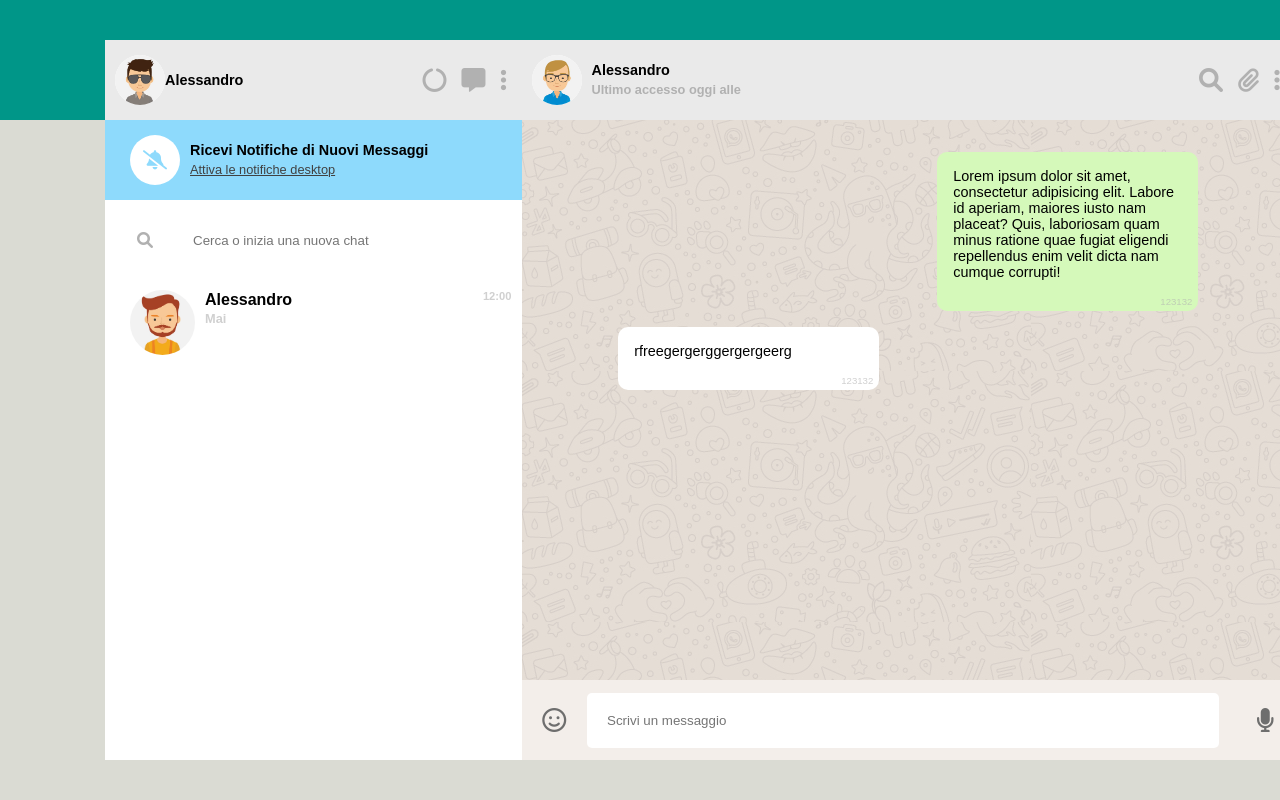
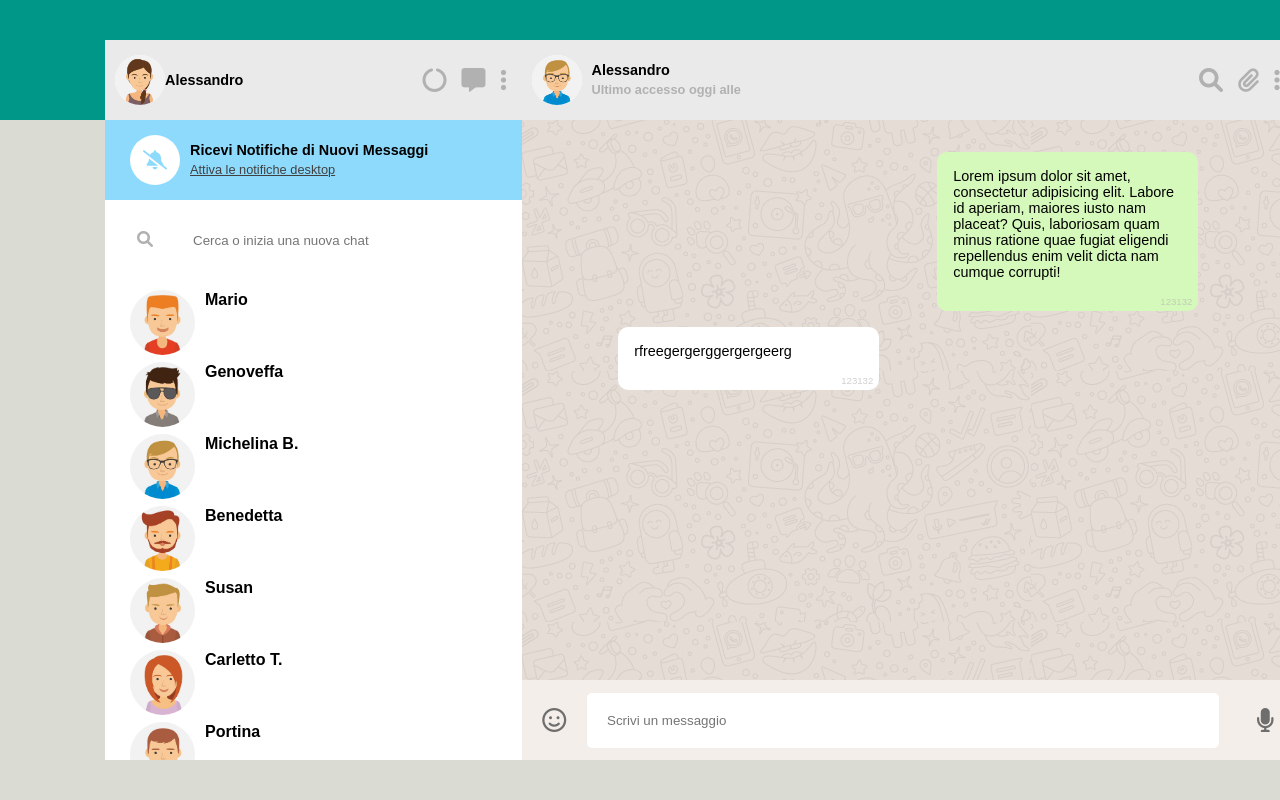
Before and after one commit to aleballabio/vue-boolzapp, a plain HTML site: page index.html in a window 1280 px wide. Shown: the top 800 px of the page. Drawn offline with nearby package versions, Linux system fonts and the light colour scheme.

Commit message:
v active index not working

```diff
--- a/index.html
+++ b/index.html
@@ -27,9 +27,9 @@
                 <header>
                     <div class="left-cont">
                         <div class="user-pic small">
-                            <img src="img/avatar_2.jpg" alt="Alessandro">
+                            <img :src="'img/' + activeProfile.image" :alt="activeProfile.nome">
                         </div>
-                        <span class="profile-title">Alessandro</span>
+                        <span class="profile-title">{{ activeProfile.nome }}</span>
                     </div>
 
                     <div class="right-cont">
@@ -53,26 +53,27 @@
 
                 <!-- Input Search -->
                 <div class="search-Container">
-                    <i class="search-icon fa-solid fa-magnifying-glass"></i>
-                    <input type="text" name="search-bar" value="" class="search-input"
+                    <label for="search-bar" name="search-emoji"><i
+                            class="search-icon fa-solid fa-magnifying-glass"></i></label>
+                    <input type="text" name="search-bar" v-model="searchingProfile" value="" class="search-input"
                         placeholder="Cerca o inizia una nuova chat">
                 </div>
 
                 <!-- Chats -->
                 <nav class="chat-container">
-                    <div class="chat">
+                    <div v-for="chat in chats" @click="changeCurrentChat(index)" class="chat">
                         <div class="left-cont">
                             <div class="user-pic">
-                                <img src="img/avatar_4.jpg" alt="gefef">
+                                <img :src="'img/' + chat.image" :alt="chat.nome">
                             </div>
 
                             <div class="user-text">
-                                <span class="profile-title big">Alessandro</span>
-                                <span class="user access last-message">Mai</span>
+                                <span class="profile-title big">{{ chat.nome }}</span>
+                                <span class="user access last-message">{{ chat.lastMessage }}</span>
                             </div>
                         </div>
 
-                        <div class="last-message date">12:00</div>
+                        <div class="last-message date">{{ chat.lastMessage }}</div>
                     </div>
                 </nav>
 
@@ -118,8 +119,8 @@
                 <!-- Input for Message -->
                 <footer>
                     <i class="fa-regular fa-face-smile icon dark-grey"></i>
-                    <input type="text" class="search-input write-message" name="text-for-message"
-                        placeholder="Scrivi un messaggio">
+                    <input type="text" v-model="activeProfile.textMessage" class="search-input write-message"
+                        name="text-for-message" placeholder="Scrivi un messaggio">
                     <i class="fa-solid fa-microphone icon dark-grey"></i>
                 </footer>
 
--- a/js/main.js
+++ b/js/main.js
@@ -0,0 +1,76 @@
+const app = new Vue({
+    el: '#root',
+    data: {
+        searchingProfile: "",
+        activeProfile:
+        {
+            nome: "Alessandro",
+            image: "avatar_io.jpg",
+            textMessage: "",
+            activeChat: 0,
+        },
+
+        chats: [
+            {
+                nome: "Mario",
+                image: "avatar_1.jpg",
+                lastMessage: "",
+                messages: [
+                    {
+                        text: "",
+                        time: "",
+                    }
+                ]
+            },
+
+            {
+                nome: "Genoveffa",
+                image: "avatar_2.jpg",
+                lastMessage: "",
+            },
+
+            {
+                nome: "Michelina B.",
+                image: "avatar_3.jpg",
+                lastMessage: "",
+            },
+
+            {
+                nome: "Benedetta",
+                image: "avatar_4.jpg",
+                lastMessage: "",
+            },
+
+            {
+                nome: "Susan",
+                image: "avatar_5.jpg",
+                lastMessage: "",
+            },
+
+            {
+                nome: "Carletto T.",
+                image: "avatar_6.jpg",
+                lastMessage: "",
+            },
+
+            {
+                nome: "Portina",
+                image: "avatar_7.jpg",
+                lastMessage: "",
+            },
+
+            {
+                nome: "Yang J.",
+                image: "avatar_8.jpg",
+                lastMessage: "",
+            },
+        ]
+    },
+
+    methods: {
+        changeCurrentChat(number) {
+            this.activeChat = number;
+            console.log(this.activeChat);
+        },
+    }
+});
```
